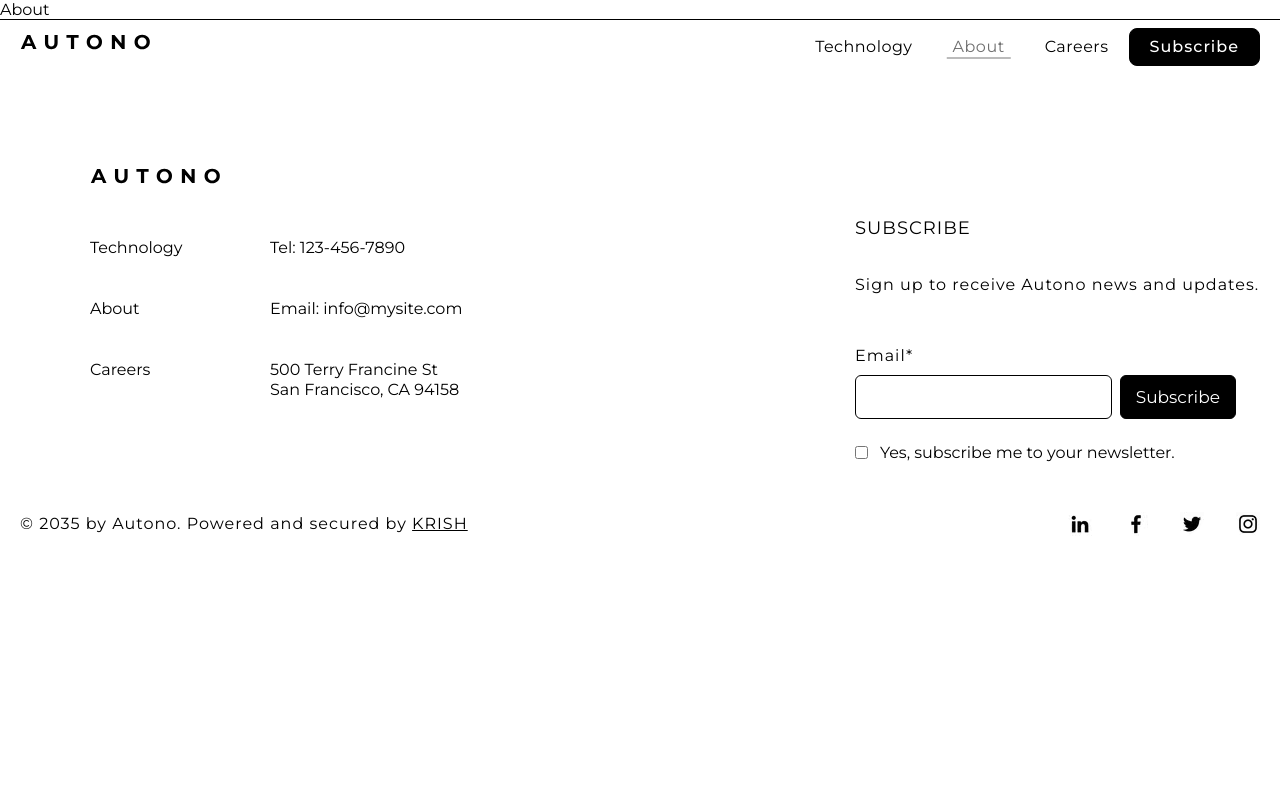
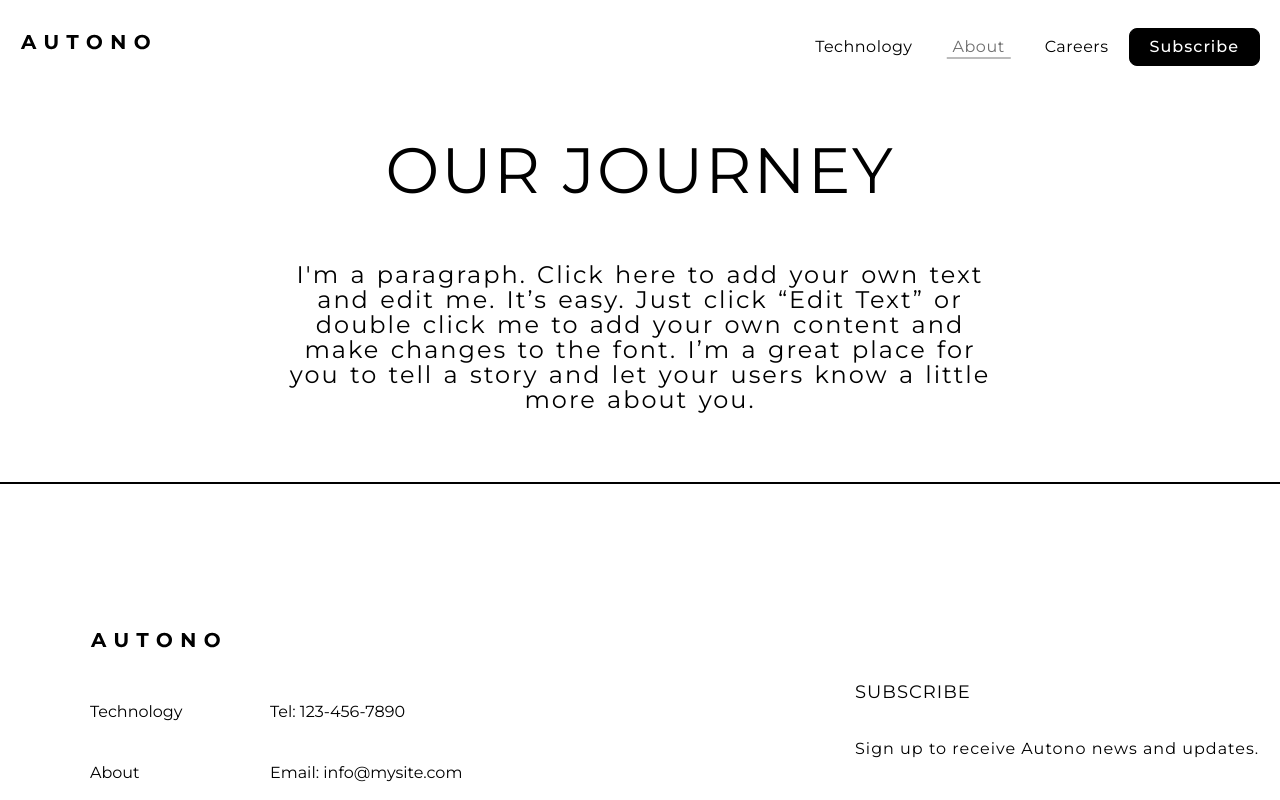
Before and after one commit to krishvaghasiya705/autono-car, a Next.js app: page /about in a window 1280 px wide. Shown: the top 800 px of the page. Built offline with nearby package versions, Linux system fonts and the light colour scheme.

Commit message:
about page herobanner created

```diff
--- a/src/app/about/page.tsx
+++ b/src/app/about/page.tsx
@@ -1,7 +1,10 @@
-import React from 'react'
+import Aboutherobanner from "@/components/aboutpagecomponents/aboutherobanner";
+import React from "react";
 
 export default function About() {
   return (
-    <div>About</div>
-  )
+    <>
+      <Aboutherobanner />
+    </>
+  );
 }
--- a/src/common/footer/Footer.tsx
+++ b/src/common/footer/Footer.tsx
@@ -22,13 +22,13 @@ export default function Footer() {
             <div className={styles.footerflxitems1body}>
               <div className={styles.footerflxitems1bodyflxitem1}>
                 <p>
-                  <Link href={"/"}>Technology</Link>
+                  <Link href={"/technology"}>Technology</Link>
                 </p>
                 <p>
-                  <Link href={"/"}>About</Link>
+                  <Link href={"/about"}>About</Link>
                 </p>
                 <p>
-                  <Link href={"/"}>Careers</Link>
+                  <Link href={"/career"}>Careers</Link>
                 </p>
               </div>
               <div className={styles.footerflxitems1bodyflxitem2}>
--- /dev/null
+++ b/src/components/aboutpagecomponents/aboutherobanner/aboutherobanner.module.scss
@@ -0,0 +1,34 @@
+.aboutherobannermain {
+    padding: 130px 0 70px 0;
+    border-bottom: 1px solid var(--colorblack);
+
+    .aboutherobannercontentmain {
+        display: flex;
+        justify-content: center;
+        align-items: center;
+        flex-direction: column;
+        gap: 52px;
+
+        h1 {
+            font-size: 64px;
+            font-weight: 400;
+            line-height: 80px;
+            letter-spacing: 2px;
+            word-spacing: 2px;
+            color: var(--colorblack);
+            font-family: var(--font-family1);
+        }
+
+        p {
+            max-width: 710px;
+            font-size: 24px;
+            font-weight: 400;
+            line-height: 25px;
+            letter-spacing: 2px;
+            word-spacing: 2px;
+            text-align: center;
+            color: var(--colorblack);
+            font-family: var(--font-family1);
+        }
+    }
+}
--- /dev/null
+++ b/src/components/aboutpagecomponents/aboutherobanner/index.tsx
@@ -0,0 +1,20 @@
+import React from "react";
+import styles from "./aboutherobanner.module.scss";
+
+export default function Aboutherobanner() {
+  return (
+    <div className={styles.aboutherobannermain}>
+      <div className="container2">
+        <div className={styles.aboutherobannercontentmain}>
+          <h1>OUR JOURNEY</h1>
+          <p>
+            I'm a paragraph. Click here to add your own text and edit me. It’s
+            easy. Just click “Edit Text” or double click me to add your own
+            content and make changes to the font. I’m a great place for you to
+            tell a story and let your users know a little more about you.
+          </p>
+        </div>
+      </div>
+    </div>
+  );
+}
```
